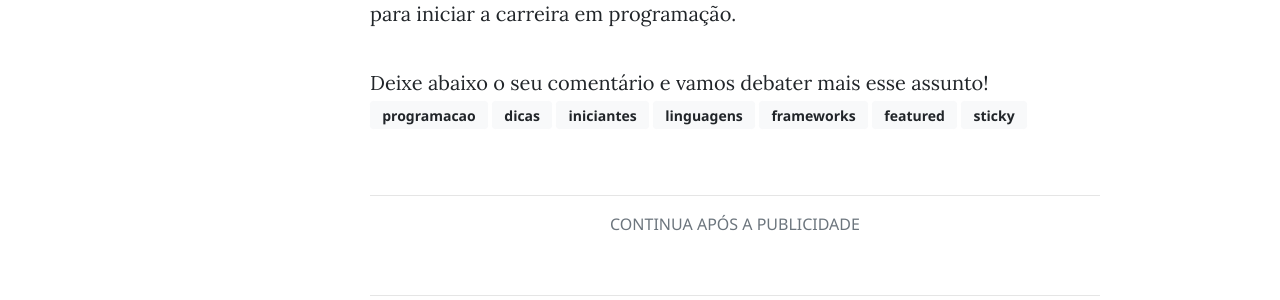
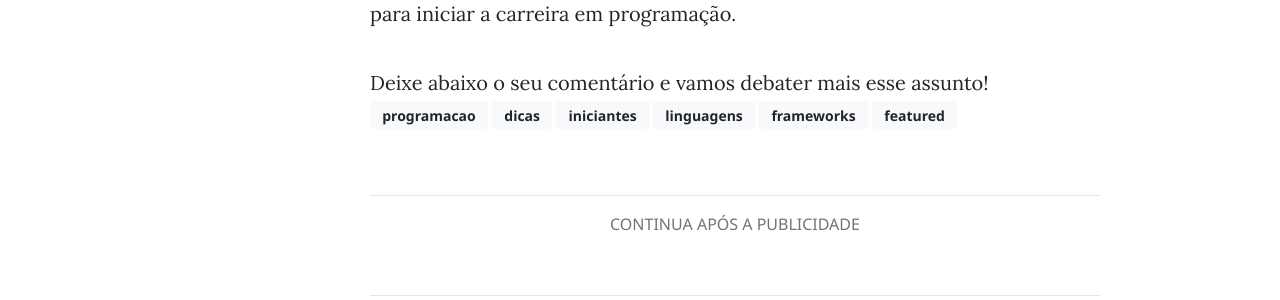
Before and after one commit to carvalholeo/carvalholeo.github.io, a Jekyll site: the page built from _posts/2020-02-16-preciso-realmente aprender-linguagem-antes-framework.md, in a window 1280 px wide and 900 px high, scrolled down 3949 px. Shown: the part 154-454 px from the top of the window. Built offline with Jekyll 4.4.1, drawn with Linux system fonts in a browser that asks for light colours; nearby versions of some CDN libraries; comment, search, counter and statistics services are not loaded.

Commit message:
Tira o post da área de destaque

```diff
--- a/_posts/2020-02-16-preciso-realmente aprender-linguagem-antes-framework.md
+++ b/_posts/2020-02-16-preciso-realmente aprender-linguagem-antes-framework.md
@@ -4,7 +4,7 @@ title:  "Eu realmente preciso aprender a linguagem antes do framework?"
 categories: [ 'Por onde começar?' ]
 image: assets/images/planta.webp
 author: leo
-tags: [ programacao, dicas, iniciantes, linguagens, frameworks, featured, sticky]
+tags: [ programacao, dicas, iniciantes, linguagens, frameworks, featured]
 ---
 Geralmente, quando alguém me pergunta: *"Léo, devo começar aprendendo o framework A ou B?"*, minha resposta é: *"Quanto você sabe da linguagem base do framework?"*. E, quase sempre, a resposta é "pouco" ou "quase nada". Entender isso é a diferença entre começar a construir uma casa pelo telhado ou pela fundação.
 
```
Also changed, not shown: assets/images/rh.webp (added).
